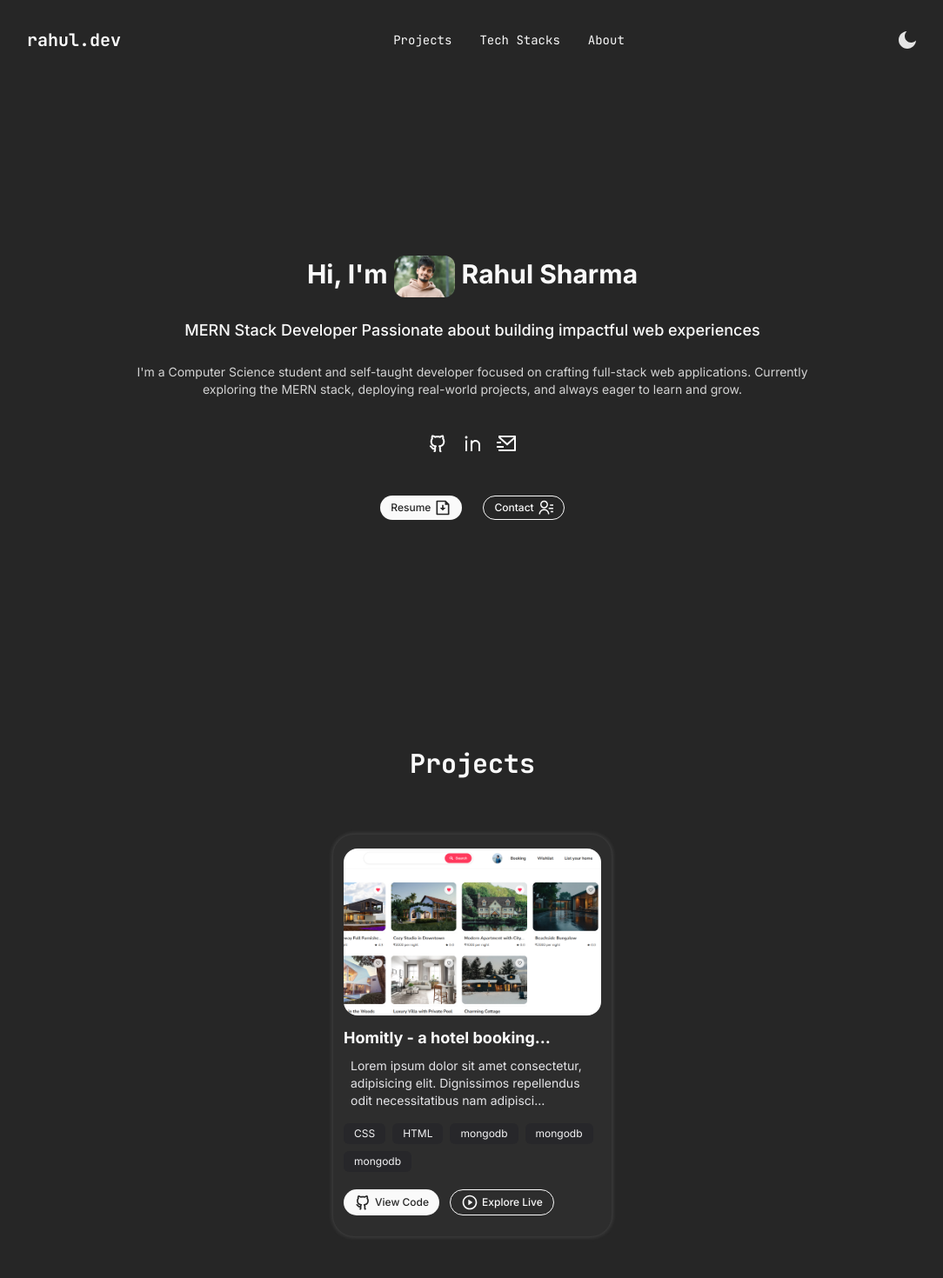
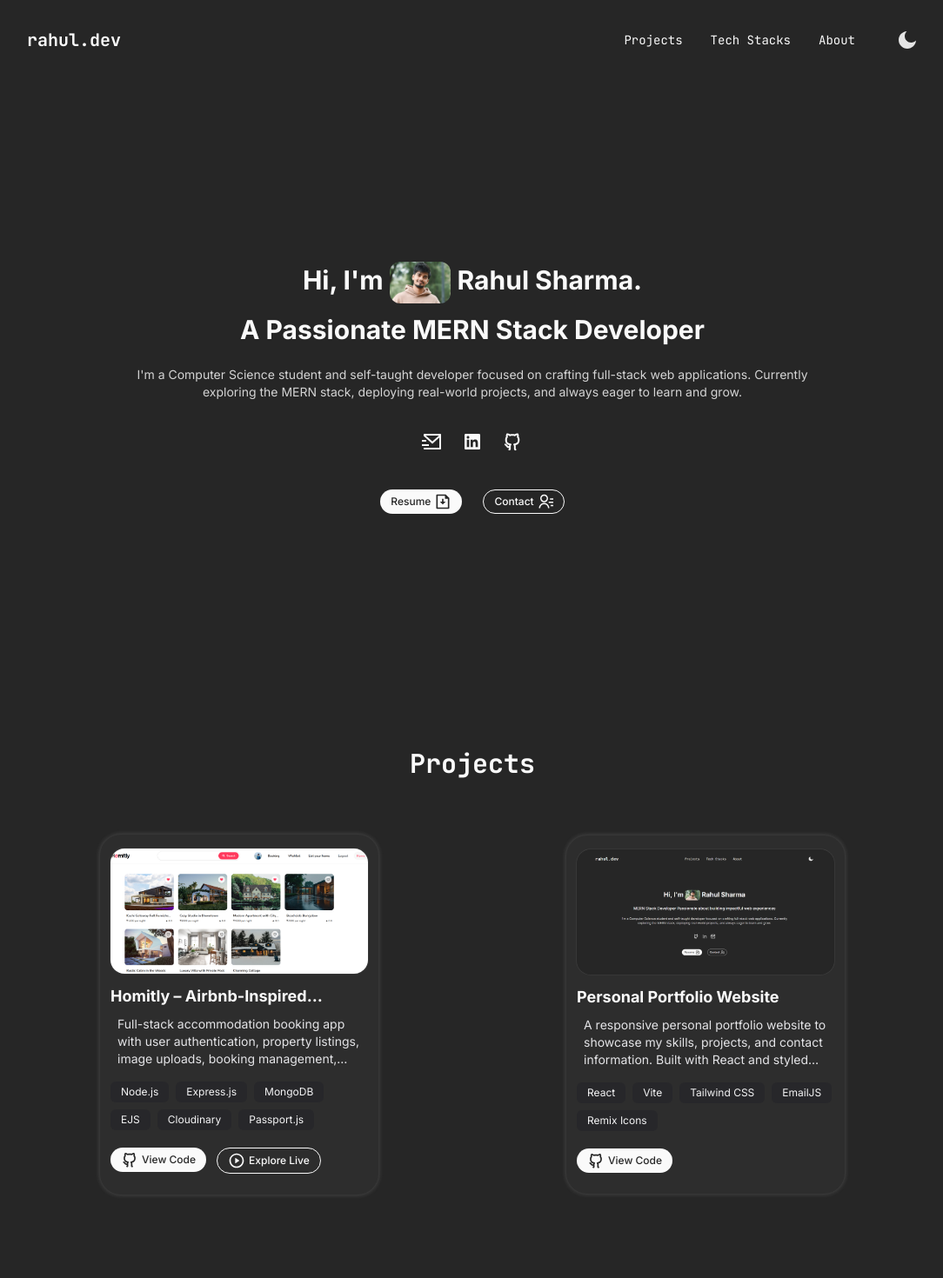
Before and after one commit to RahulSBytes/portfolio, a React (Vite) app: page / in a window 1280 px wide. Shown: the top 1470 px of the page at 87% size, without its empty margins (97-1181 px from the left). Built offline with nearby package versions, Linux system fonts and the light colour scheme.

Commit message:
made some tweak in UI

```diff
--- a/package.json
+++ b/package.json
@@ -4,15 +4,14 @@
   "version": "0.0.0",
   "type": "module",
   "scripts": {
-    "dev": "vite",
+    "dev": "vite --host",
     "build": "vite build",
     "lint": "eslint .",
     "preview": "vite preview"
   },
   "dependencies": {
+    "@emailjs/browser": "^4.4.1",
     "@remixicon/react": "^4.6.0",
-    "gsap": "^3.13.0",
-    "lucide-react": "^0.536.0",
     "react": "^19.1.0",
     "react-dom": "^19.1.0"
   },
--- a/src/components/About.jsx
+++ b/src/components/About.jsx
@@ -18,7 +18,7 @@ export default function About() {
                     </div>
                 </div>
                 <div className="flex-1 flex justify-center items-center ">
-                    <img className='image-shadow h-52 object-cover w-52 md:w-48 rounded-full md:rounded-none' src="/images/image1.jpeg" alt="" />
+                    <img className='image-shadow h-60 object-cover w-60 md:w-48 rounded-full md:rounded-none' src="/images/image1.jpeg" alt="" />
                 </div>
             </div>
         </section>
--- a/src/components/Contact.jsx
+++ b/src/components/Contact.jsx
@@ -1,5 +1,7 @@
 import { useRef, useState } from 'react';
 import Heading from './Heading'
+import Button from './Button'
+import emailjs from '@emailjs/browser'
 
 function FormInput({
     label,
@@ -12,7 +14,7 @@ function FormInput({
 
     const baseStyling = 'bg-[#323232] placeholder:text-sm rounded-xl m-auto text-sm w-full px-4 max-w-[800px] '
 
-    return <div className="flex flex-col gap-1 my-5 m-auto w-full ">
+    return <div className="flex flex-col gap-1 my-3 m-auto w-full ">
         <label className='text-left text-sm w-full max-w-[800px] m-auto'>{label}</label>
         {
             type === 'textarea' ?
@@ -23,10 +25,6 @@ function FormInput({
 
 }
 
-
-function handleSubmit() {
-
-}
 
 
 
@@ -48,16 +46,40 @@ function Contact() {
     };
 
 
+    async function handleSubmit(e) {
+        e.preventDefault();
+        emailjs.sendForm(import.meta.env.VITE_EMAILJS_SERVICE_ID, import.meta.env.VITE_TEMPLATE_ID, form.current, {
+            publicKey: import.meta.env.VITE_PUBLIC_KEY,
+        }).then(() => {
+            alert("Message sent successfully!");
+            form.current.reset();
+            setFormData({
+                user_name: '',
+                user_email: '',
+                message: ''
+            })
+        })
+            .catch((error) => {
+                console.error(error);
+                alert("Failed to send message.");
+            });
+
+    }
+
+
     return (
         <section className='px-5 '>
             <Heading className={'!mb-4'}>Get in Touch</Heading>
             <p className='italic text-sm text-zinc-200 mb-12'>Feel free to reach out for collaboration, job opportunities, or just to say hi!</p>
 
-            <div ref={form} onSubmit={handleSubmit}>
+            <form className='flex flex-col' ref={form} onSubmit={handleSubmit}>
                 <FormInput value={formData.user_name} onChange={changeHandler} placeholder='Your Name' name="user_name" label='Name' type='text' />
                 <FormInput value={formData.user_email} onChange={changeHandler} placeholder='Your Name' name="user_email" label='Email' type='text' />
                 <FormInput value={formData.message} onChange={changeHandler} name="message" placeholder='Tell me about your project or how can we work together....' label='Message' type='textarea' />
-            </div>
+                <div className='w-full max-w-[800px] m-auto'>
+                <Button variant='primary' className='h-7 max-w-min rounded-md' type='submit'>Send Message</Button>
+                </div>
+            </form>
         </section>
     )
 }
--- a/src/components/Footer.jsx
+++ b/src/components/Footer.jsx
@@ -1,6 +1,6 @@
 import { RiGithubLine, RiLinkedinFill, RiMailSendLine } from "@remixicon/react";
 
-export default function Footer() {
+export default function Footer({className}) {
 
   const data = [
     {
@@ -18,9 +18,12 @@ export default function Footer() {
   ]
 
   return (
-    <div className=" flex gap-x-5 gap-y-1 flex-wrap py-6 justify-center m-auto text-sm">
+    <div className={`flex gap-x-5 gap-y-1 flex-wrap py-6 justify-center m-auto text-sm ${className}`}>
       {
-        data.map((el, index) => <a key={index} className="flex" href={el.link ? el.link : ''}><el.icon size={16} color="#e2e2e2" /><span className="ml-2 hidden md:inline">{el.text ? el.text : el.link}</span></a>)
+        data.map((el, index) => <a key={index} className="flex" href={el.link ? el.link : `mailto:${import.meta.env.VITE_MY_EMAIL}`}>
+          <el.icon size={16} color="#e2e2e2" />
+          <span className="ml-2 hidden md:inline">{el.text ? el.text : el.link}</span>
+          </a>)
       }
     </div>
   )
--- a/src/components/HeroSection.jsx
+++ b/src/components/HeroSection.jsx
@@ -1,27 +1,50 @@
-import { RiGithubLine, RiLinkedinLine, RiMailSendLine, RiFileDownloadLine, RiContactsLine } from "@remixicon/react";
+import { RiGithubLine, RiMailSendLine, RiFileDownloadLine, RiContactsLine, RiLinkedinBoxFill } from "@remixicon/react";
 import Button from "./Button";
+import Footer from "./Footer";
 
 
 export default function HeroSection() {
+
+    const data = [
+        {
+            icon: RiMailSendLine,
+            text: "rraj25198@gmail.com"
+        },
+        {
+            icon: RiLinkedinBoxFill,
+            link: "https://www.linkedin.com/in/rahul-sharma-427a35273"
+        },
+        {
+            icon: RiGithubLine,
+            link: 'https://github.com/RahulSBytes',
+        },
+    ]
+
     return (
-        <section className='flex flex-col flex-1 w-full gap-6 justify-center items-center  '>
-          <div className='font-sans font-bold text-3xl'>Hi, I'm <img className='inline h-12 rounded-xl' src="images/image2.jpeg" alt="" /> Rahul Sharma</div>
-            <p className='text-lg font-medium font-sans'>MERN Stack Developer
-                Passionate about building impactful web experiences
-            </p>
+        <section className='flex flex-col flex-1 w-full gap-4 justify-center items-center  '>
+            <div className='font-sans font-bold text-3xl'>Hi, I'm <img className='inline h-12 rounded-xl' src="images/image2.jpeg" alt="" /> Rahul Sharma. <br />
+           <div className="mt-3 mb-2">A Passionate MERN Stack Developer</div>
+                </div>
+            {/* <p className='text-lg font-medium font-sans my-3'>
+            </p> */}
             <p className="text-sm max-w-[800px] text-[#d4d4d4]">I'm a Computer Science student and self-taught developer focused on crafting full-stack web applications.
                 Currently exploring the MERN stack, deploying real-world projects, and always eager to learn and grow.</p>
             <div className="flex gap-4 mt-4 mb-6">
-                    <RiGithubLine/>
+                {/* <RiGithubLine/>
                     <RiLinkedinLine/>
-                    <RiMailSendLine/>
+                    <RiMailSendLine/> */}
+                {
+                    data.map((el, index) => <a key={index} className="flex rounded-md p-[3px] hover:bg-[#353535]" href={el.link ? el.link : `mailto:${import.meta.env.VITE_MY_EMAIL}`}>
+                        <el.icon size={24} color="#fafafa" />
+                    </a>)
+                }
             </div>
             <div className="flex gap-6">
                 <Button variant="primary">
-                        Resume <RiFileDownloadLine size={20}/>
+                    Resume <RiFileDownloadLine size={20} />
                 </Button>
                 <Button >
-                        Contact <RiContactsLine size={18}/>
+                    Contact <RiContactsLine size={18} />
                 </Button>
             </div>
         </section>
--- a/src/components/Navbar.jsx
+++ b/src/components/Navbar.jsx
@@ -1,4 +1,4 @@
-import { RiMenu3Line, RiMoonFill } from "@remixicon/react";
+import { RiCloseLargeFill, RiMenu3Line, RiMoonFill } from "@remixicon/react";
 import { useState } from "react";
 
 export default function Navbar() {
@@ -23,26 +23,29 @@ export default function Navbar() {
     return (
         <nav className="font-jetbrains flex justify-between items-center py-8">
             <div className="logo text-xl font-jetBrains font-bold text-primary">rahul.dev</div>
-            <ul className="gap-8  hidden md:flex">
+            <div className="flex gap-6">
+            <ul className="gap-8 mr-6 hidden md:flex">
                 {
-                    navs.map((item,idx) => (
+                    navs.map((item, idx) => (
                         <li key={idx}><a className="font-jetbrains text-sm font-light hover:text-[#008080]" href={item.href}>{item.label}</a></li>
                     ))
                 }
-
             </ul>
-            <div className="flex gap-6">
-                <li className="list-none"><RiMoonFill size={24} color="#e5e5e5" /></li>
-                <ul className="md:hidden list-none cursor-pointer relative">
-                    <RiMenu3Line onClick={() => setIsOpen(!isOpen)} />
+                <div className="list-none"><RiMoonFill size={24} color="#e5e5e5" /></div>
+                <div className="md:hidden list-none cursor-pointer relative">
+                    {isOpen ? (
+                        <RiCloseLargeFill onClick={() => setIsOpen(!isOpen)} />
+                    ) : (
+                        <RiMenu3Line onClick={() => setIsOpen(!isOpen)} />
+                    )}
                     <ul className={`absolute p-4 w-max gap-2  top-8 right-2 ${isOpen ? 'flex' : 'hidden'} flex flex-col bg-[#292929]`}>
                         {
-                            navs.map((item,idx) => (
-                                <li  className="bg-[#303030] py-1 px-6" key={idx}><a onClick={()=>setIsOpen(!isOpen)} className="font-jetbrains text-sm font-light hover:text-[#008080]" href={item.href}>{item.label}</a></li>
+                            navs.map((item, idx) => (
+                                <li className="bg-[#303030] py-1 px-6" key={idx}><a onClick={() => setIsOpen(!isOpen)} className="font-jetbrains text-sm font-light hover:text-[#008080]" href={item.href}>{item.label}</a></li>
                             ))
                         }
                     </ul>
-                </ul>
+                </div>
             </div>
         </nav>
     )
--- a/src/components/Projects.jsx
+++ b/src/components/Projects.jsx
@@ -8,40 +8,52 @@ export default function Projects() {
 
     const projects = [
         {
-            id: 1,
-            image: '',
-            title: '',
-            description: '',
-            tech: [],
+            image: '/images/homitly.png',
+            title: 'Homitly – Airbnb-Inspired Booking Platform',
+            description: 'Full-stack accommodation booking app with user authentication, property listings, image uploads, booking management, and email confirmations.',
+            tech: ['Node.js', 'Express.js', 'MongoDB', 'EJS', 'Cloudinary', 'Passport.js'],
             links: {
-                github: '',
+                github: 'https://github.com/RahulSBytes/Homitly',
+                live: 'https://homitly.onrender.com'
+            }
+        },
+        {
+            image: '/images/portfolio.png',
+            title: 'Personal Portfolio Website',
+            description: 'A responsive personal portfolio website to showcase my skills, projects, and contact information. Built with React and styled using Tailwind CSS, featuring email integration via EmailJS.',
+            tech: ["React", "Vite", "Tailwind CSS", "EmailJS", "Remix Icons"],
+            links: {
+                github: 'https://github.com/RahulSBytes/portfolio',
                 live: ''
             }
-        }
+        },
     ]
 
     return (
         <section className='' id='projects'>
             <Heading>Projects</Heading>
             <div className="flex gap-12 flex-row flex-wrap">
-                <div className='project-cards w-80 m-auto p-3 pt-4'>
-                    <img className='rounded-2xl w-full h-48 object-cover' src="/images/homitly.png" alt="" />
+                {
+                    projects.map((el, index) => <div key={index} className='project-cards w-80 m-auto p-3 pt-4'>
+                        <img className='project-card-image rounded-2xl w-full h-36 object-cover' src={el.image} alt={el.title} />
                         <div className="text-left my-3">
-                        <h3 className='text-lg font-bold line-clamp-1 mb-2 text-primary'>Homitly - a hotel booking platform</h3>
-                        <p className='text-zinc-200 line-clamp-3 mx-2 text-sm'>Lorem ipsum dolor sit amet consectetur, adipisicing elit. Dignissimos repellendus odit necessitatibus nam adipisci consequatur quisquam, nulla culpa commodi ipsa!</p>
+                            <h3 className='text-lg font-bold line-clamp-1 mb-2 text-primary'>{el.title}</h3>
+                            <p className='text-zinc-200 line-clamp-3 mx-2 text-sm'>{el.description}</p>
                             <div className="my-4 mb-5 flex gap-2 flex-wrap">
                                 {
-                                ['CSS', 'HTML', 'mongodb', 'mongodb', 'mongodb'].map((item) => <span className='w-fit bg-zinc-800 text-xs rounded-md text-zinc-100  px-3 py-1 ' key={Math.random()}>{item}</span>
-
+                                    el.tech.map((item, index) => <span className='w-fit bg-zinc-800 text-xs rounded-md text-zinc-100  px-3 py-1 ' key={index}>{item}</span>
                                 )
                                 }
                             </div>
                             <div className="flex mt-4 gap-3 flex-wrap">
-                            <Button variant='primary'><RiGithubLine size={20} /> View Code</Button>
-                            <Button ><RiPlayCircleLine size={20} />Explore Live</Button>
+                               <a href={el.links.github}><Button variant='primary'><RiGithubLine size={20} /> View Code</Button></a>
+                             {el.links.live  && <a href={el.links.Live}><Button ><RiPlayCircleLine size={20} />Explore Live</Button></a>}
                             </div>
                         </div>
                     </div>
+                    )
+                }
+
             </div>
 
 
--- a/src/index.css
+++ b/src/index.css
@@ -42,3 +42,9 @@ section{
     padding-top: 3rem;
     padding-bottom: 3rem;
 }
+
+
+.project-card-image{
+    box-shadow: 0 0 2px -1px #f2f2f2;
+
+}
```
Also changed, not shown: public/images/portfolio.png (added), 1 other file (tests, documents, lock files or other folders). Lines whose indentation alone changed are shown as unchanged.
